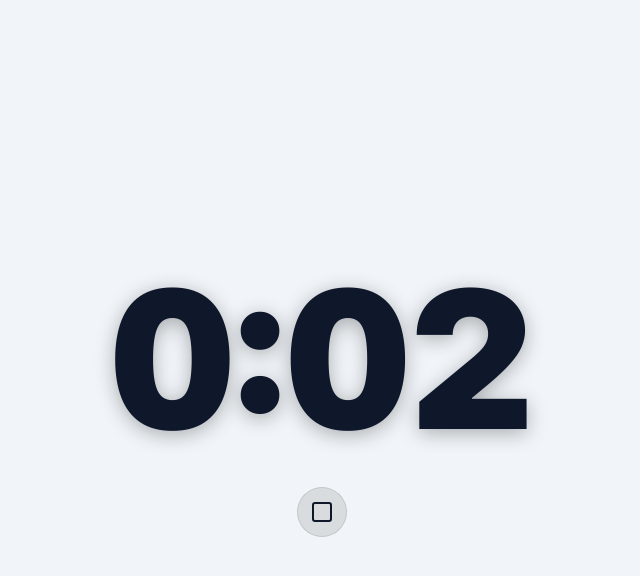
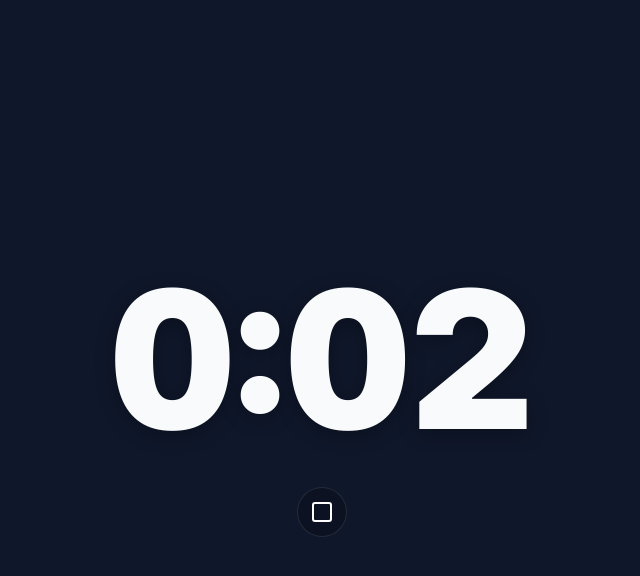
Before and after one commit to fangfufu/toastmaster-timer, a plain HTML site: page index.html in a window 1280 px wide. Both pictures are taken after a click on the button "Start Segment". Shown: the whole page, without its empty margins (318-958 px from the left). Drawn offline with nearby package versions, Linux system fonts and the light colour scheme.

Commit message:
Fix: stop background flashing when stop button is pressed after bell time

```diff
--- a/app.js
+++ b/app.js
@@ -81,6 +81,7 @@ function startTimer() {
   // Switch views
   setupView.classList.add('hidden');
   timerView.classList.add('active');
+  body.classList.add('timer-active');
 
   secondsElapsed = 0;
   updateDisplay();
@@ -97,6 +98,7 @@ function startTimer() {
 function stopTimer() {
   clearInterval(timerInterval);
   releaseWakeLock();
+  body.classList.remove('state-green', 'state-amber', 'state-red', 'state-bell');
 
   // Show summary
   totalTimeDisplay.innerText = formatTime(secondsElapsed);
@@ -136,7 +138,7 @@ function stopTimer() {
 }
 
 function resetToSetup() {
-  body.classList.remove('state-green', 'state-amber', 'state-red', 'state-bell');
+  body.classList.remove('timer-active', 'state-green', 'state-amber', 'state-red', 'state-bell');
   summaryView.classList.remove('active');
   setupView.classList.remove('hidden');
   secondsElapsed = 0;
--- a/index.css
+++ b/index.css
@@ -97,18 +97,23 @@ body {
   transition: background-color var(--transition-speed) ease, color 0.3s;
 }
 
+/* Timer active — always use dark background */
+body.timer-active {
+  background-color: #0f172a;
+}
+
 /* Background States */
 body.state-green { background-color: var(--tm-green); }
 body.state-amber { background-color: var(--tm-amber); }
 body.state-red { background-color: var(--tm-red); }
 body.state-bell {
-  background-color: var(--bg-main);
+  background-color: #0f172a;
   animation: bg-flash 1s infinite;
 }
 
 @keyframes bg-flash {
   0%, 49% { background-color: var(--tm-red); }
-  50%, 100% { background-color: var(--bg-main); }
+  50%, 100% { background-color: #0f172a; }
 }
 
 /* Main Container */
@@ -462,11 +467,19 @@ button#start-btn:disabled {
   display: flex;
 }
 
+#timer-view {
+  --icon-btn-bg: rgba(0, 0, 0, 0.2);
+  --icon-btn-border: rgba(255, 255, 255, 0.1);
+  --icon-btn-color: white;
+  --icon-btn-hover: rgba(255, 255, 255, 0.1);
+}
+
 #timer-display {
   font-size: 15vw;
   font-weight: 900;
   font-variant-numeric: tabular-nums;
   line-height: 1;
+  color: #f8fafc;
   text-shadow: 0 4px 20px rgba(0,0,0,0.3);
 }
 
```
